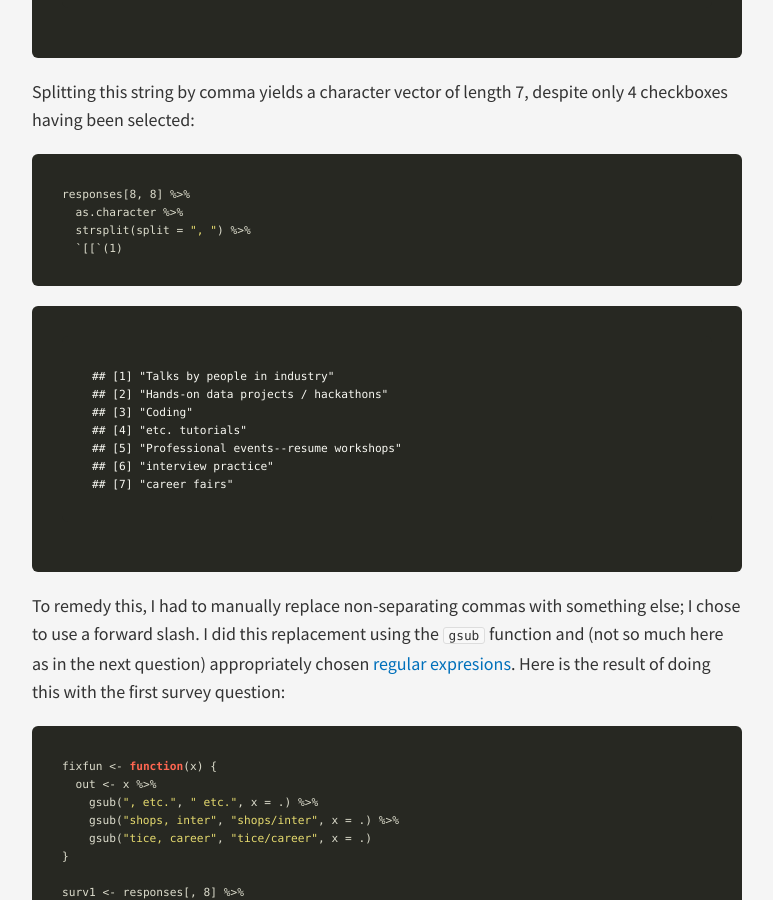
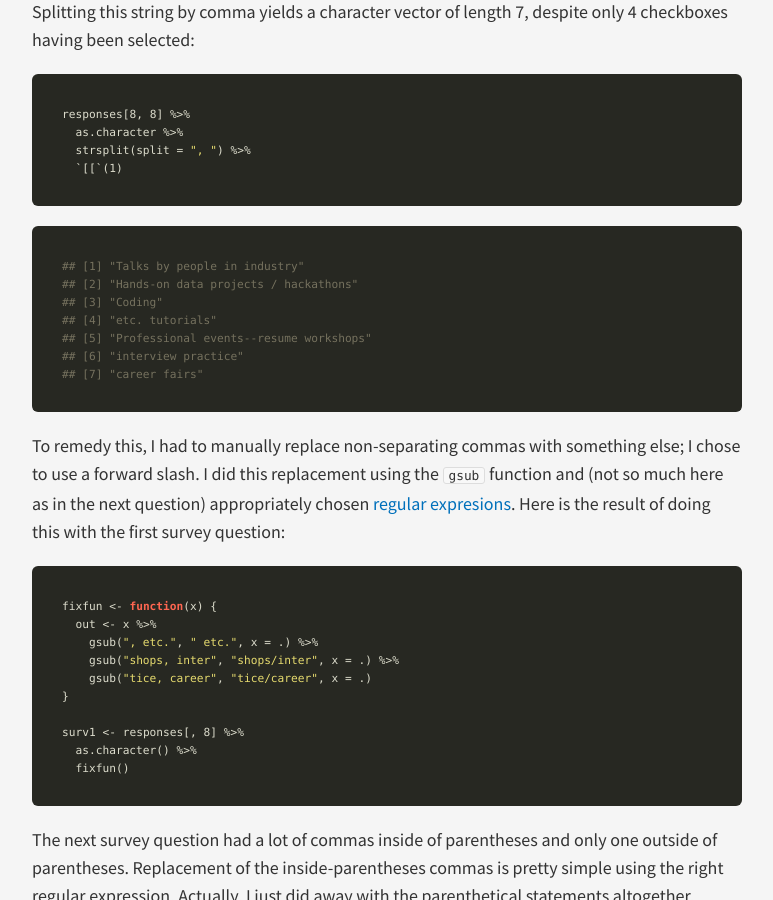
Before and after one commit to gridclub/gridclub.github.io, a Jekyll site: the page built from _posts/2015-11-01-election-and-survey-results.md, in a window 1280 px wide and 900 px high, scrolled down 2386 px. Shown: the whole window, without its empty margins (253-1026 px from the left). Built offline with Jekyll 4.4.1, drawn with Linux system fonts in a browser that asks for light colours; nearby versions of some CDN libraries; comment, search, counter and statistics services are not loaded.

Commit message:
More highlighting.

````diff
--- a/_posts/2015-11-01-election-and-survey-results.md
+++ b/_posts/2015-11-01-election-and-survey-results.md
@@ -70,9 +70,9 @@
   as.character
 {% endhighlight %}
 
-```
+{% highlight r %}
 ## [1] "Talks by people in industry, Hands-on data projects / hackathons, Coding, etc. tutorials, Professional events--resume workshops, interview practice, career fairs"
-```
+{% endhighlight %}
 
 Splitting this string by comma yields a character vector of length 7, despite only 4 checkboxes having been selected:
 
@@ -84,7 +84,7 @@
   `[[`(1)
 {% endhighlight %}
 
-```
+{% highlight r %}
 ## [1] "Talks by people in industry"
 ## [2] "Hands-on data projects / hackathons"
 ## [3] "Coding"
@@ -92,7 +92,7 @@
 ## [5] "Professional events--resume workshops"
 ## [6] "interview practice"
 ## [7] "career fairs"
-```
+{% endhighlight %}
 
 To remedy this, I had to manually replace non-separating commas with something else; I chose to use a forward slash. I did this replacement using the `gsub` function and (not so much here as in the next question) appropriately chosen [regular expresions](https://en.wikipedia.org/wiki/Regular_expression). Here is the result of doing this with the first survey question:
 
````
